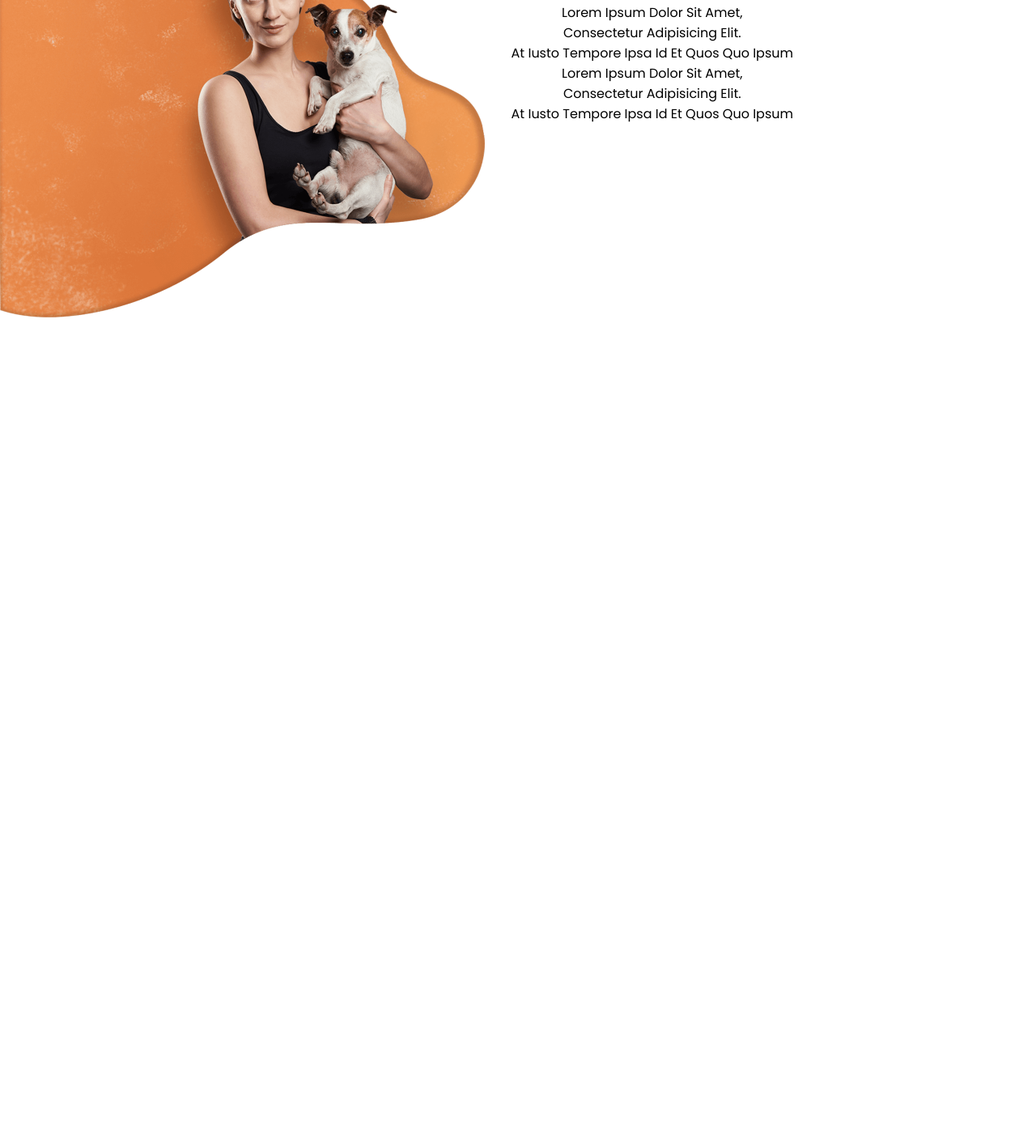
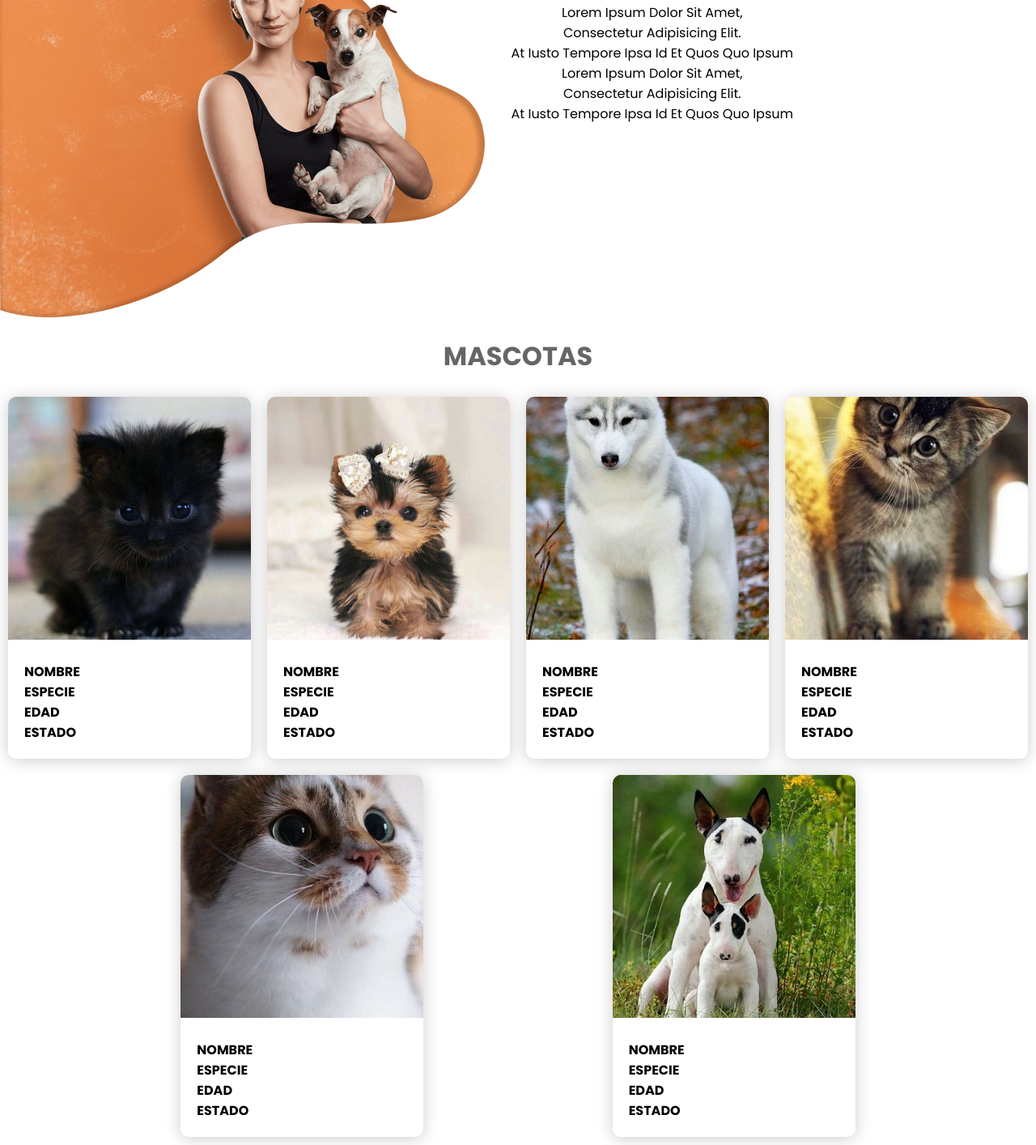
Before and after one commit to mathyus20/Proyecto-Final-Academia, a plain HTML site: page index.html in a window 1280 px wide. Shown: the part 1040-2454 px from the top of the page at 81% size. Before the commit the page ends 1440 px from the top, so only its background shows below. Drawn offline with Linux system fonts and the light colour scheme.

Commit message:
Diseño de cards para mascotas

```diff
--- a/index.html
+++ b/index.html
@@ -1,56 +1,114 @@
 <!DOCTYPE html>
 <html lang="en">
-
   <head>
-    <meta charset="UTF-8">
-    <meta http-equiv="X-UA-Compatible" content="IE=edge">
-    <meta name="viewport" content="width=device-width, initial-scale=1.0">
-    <link rel="stylesheet" href="/styles/index.css">
+    <meta charset="UTF-8" />
+    <meta http-equiv="X-UA-Compatible" content="IE=edge" />
+    <meta name="viewport" content="width=device-width, initial-scale=1.0" />
+    <link rel="stylesheet" href="/styles/index.css" />
     <title>ADOPCION DE MASCOTAS</title>
   </head>
 
   <body>
     <header>
       <nav class="navbar">
-            <img src="/img/logo.png" alt="">
+        <img src="/img/logo.png" alt="" />
         <a href="#inicio">Inicio</a>
         <a href="#somos">Somos</a>
         <a href="#mascotas">Mascotas</a>
       </nav>
     </header>
     <section class="slide">
-        <img src="/img/slide.jpg" alt="">
-
+      <img src="/img/slide.jpg" alt="" />
     </section>
     <section class="somos" id="somos">
       <h2 class="somos-title">Somos</h2>
-
       <div class="somos-container">
         <div class="somos-img">
-                <img src="/img/somos.png" alt="">
+          <img src="/img/somos.png" alt="" />
         </div>
         <div class="somos-texto">
           <p>
-                    Lorem ipsum dolor sit amet, <br>
-                    consectetur adipisicing elit. <br>
-                    At iusto tempore ipsa id et quos quo ipsum<br>
-                    Lorem ipsum dolor sit amet, <br>
-                    consectetur adipisicing elit. <br>
-                    At iusto tempore ipsa id et quos quo ipsum<br>
-
+            Lorem ipsum dolor sit amet, <br />
+            consectetur adipisicing elit. <br />
+            At iusto tempore ipsa id et quos quo ipsum<br />
+            Lorem ipsum dolor sit amet, <br />
+            consectetur adipisicing elit. <br />
+            At iusto tempore ipsa id et quos quo ipsum<br />
           </p>
         </div>
       </div>
-
-
     </section>
-
-
-
-
-
-
+    <section class="mascotas">
+      <h2 class="somos-title">Mascotas</h2>
+      <div class="container">
+        <div class="card">
+          <div class="card-header">
+            <img src="/img/1.jpg" alt="" />
+          </div>
+          <div class="card-body">
+            <h4>NOMBRE</h4>
+            <h4>ESPECIE</h4>
+            <h4>EDAD</h4>
+            <h4>ESTADO</h4>
+          </div>
+        </div>
+        <div class="card">
+          <div class="card-header">
+            <img src="/img/2.jpg" alt="" />
+          </div>
+          <div class="card-body">
+            <h4>NOMBRE</h4>
+            <h4>ESPECIE</h4>
+            <h4>EDAD</h4>
+            <h4>ESTADO</h4>
+          </div>
+        </div>
+        <div class="card">
+          <div class="card-header">
+            <img src="/img/3.jpg" alt="" />
+          </div>
+          <div class="card-body">
+            <h4>NOMBRE</h4>
+            <h4>ESPECIE</h4>
+            <h4>EDAD</h4>
+            <h4>ESTADO</h4>
+          </div>
+        </div>
+        <div class="card">
+          <div class="card-header">
+            <img src="/img/4.jpg" alt="" />
+          </div>
+          <div class="card-body">
+            <h4>NOMBRE</h4>
+            <h4>ESPECIE</h4>
+            <h4>EDAD</h4>
+            <h4>ESTADO</h4>
+          </div>
+        </div>
+        <div class="card">
+          <div class="card-header">
+            <img src="/img/5.jpg" alt="" />
+          </div>
+          <div class="card-body">
+            <h4>NOMBRE</h4>
+            <h4>ESPECIE</h4>
+            <h4>EDAD</h4>
+            <h4>ESTADO</h4>
+          </div>
+        </div>
+        <div class="card">
+          <div class="card-header">
+            <img src="/img/6.jpg" alt="" />
+          </div>
+          <div class="card-body">
+            <h4>NOMBRE</h4>
+            <h4>ESPECIE</h4>
+            <h4>EDAD</h4>
+            <h4>ESTADO</h4>
+          </div>
+        </div>
+      </div>
+    </section>
     <script src="/scripts/script.js"></script>
   </body>
-
 </html>
--- a/styles/index.css
+++ b/styles/index.css
@@ -75,3 +75,31 @@ display: inline;
   justify-content: space-between;
   width: 100%;
 }
+
+.container {
+  display: flex;
+  width: 100%;
+  justify-content: space-evenly;
+  flex-wrap: wrap;
+}
+.card {
+  margin: 10px;
+  background-color: #fff;
+  border-radius: 10px;
+  box-shadow: 0 2px 20px rgba(0, 0, 0, 0.2);
+  overflow: hidden;
+  width: 300px;
+}
+.card-header img {
+  width: 100%;
+  height: 300px;
+  object-fit: cover;
+}
+.card-body {
+  display: flex;
+  flex-direction: column;
+  justify-content: center;
+  align-items: flex-start;
+  padding: 20px;
+  min-height: 100px;
+}
```
Also changed, not shown: img/1.jpg (added), img/2.jpg (added), img/3.jpg (added), img/4.jpg (added), img/5.jpg (added), img/6.jpg (added). Lines whose indentation alone changed are shown as unchanged.
